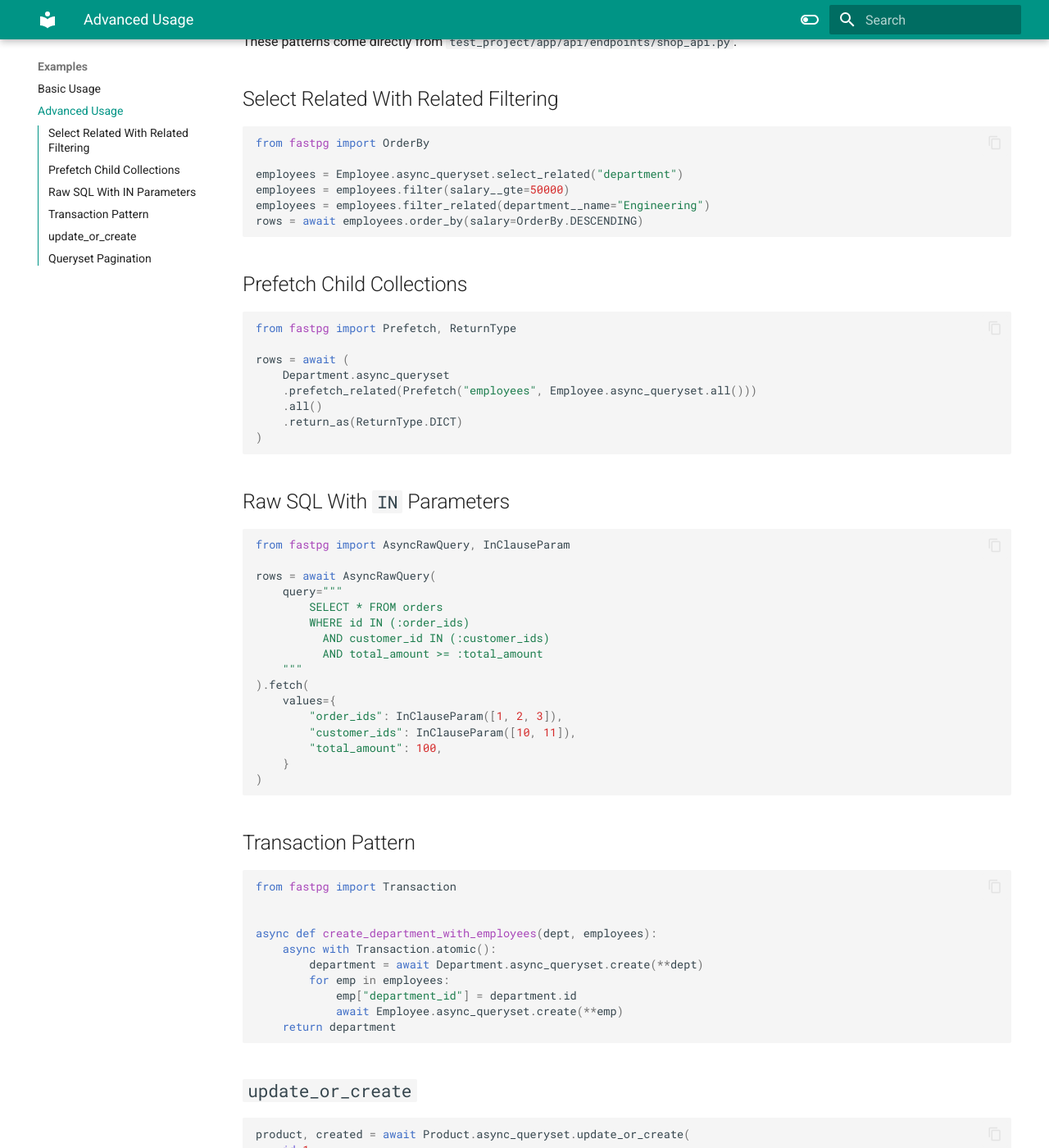
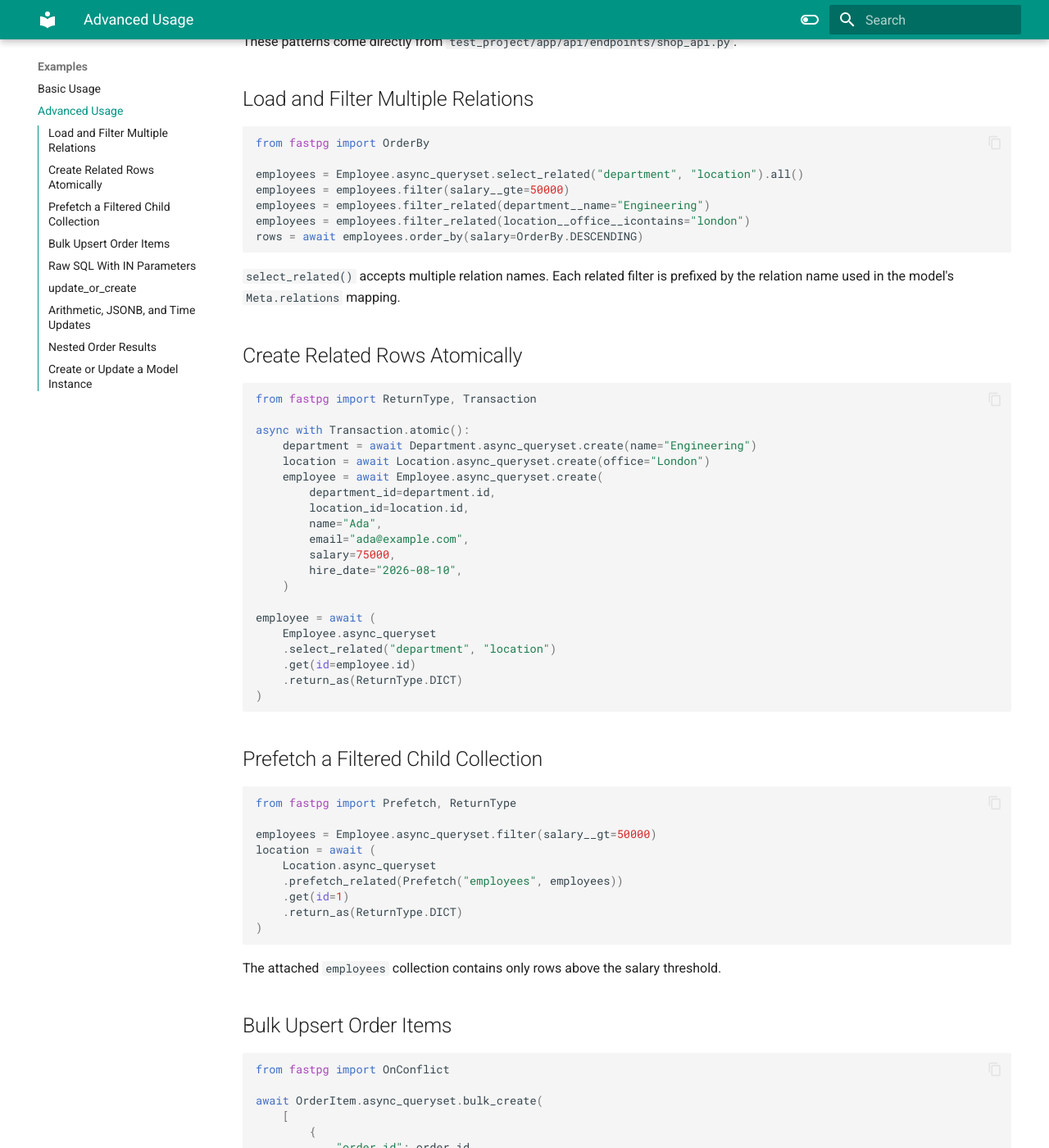
Before and after one commit to bepragma-ai/fastpg, an MkDocs documentation site: the page built from docs/examples/advanced-usage.md, in a window 1280 px wide and 1400 px high, scrolled down 190 px. Shown: the whole window at 82% size. Built offline with MkDocs 1.6.1 and Material for MkDocs 9.7.7, drawn with Linux system fonts in a browser that asks for light colours; some of the changed text lies outside the part shown.

Commit message:
Minor fixes

````diff
--- a/docs/examples/advanced-usage.md
+++ b/docs/examples/advanced-usage.md
@@ -2,27 +2,80 @@
 
 These patterns come directly from `test_project/app/api/endpoints/shop_api.py`.
 
-## Select Related With Related Filtering
+## Load and Filter Multiple Relations
 
 ```python
 from fastpg import OrderBy
 
-employees = Employee.async_queryset.select_related("department")
+employees = Employee.async_queryset.select_related("department", "location").all()
 employees = employees.filter(salary__gte=50000)
 employees = employees.filter_related(department__name="Engineering")
+employees = employees.filter_related(location__office__icontains="london")
 rows = await employees.order_by(salary=OrderBy.DESCENDING)
 ```
 
-## Prefetch Child Collections
+`select_related()` accepts multiple relation names. Each related filter is prefixed by
+the relation name used in the model's `Meta.relations` mapping.
+
+## Create Related Rows Atomically
+
+```python
+from fastpg import ReturnType, Transaction
+
+async with Transaction.atomic():
+    department = await Department.async_queryset.create(name="Engineering")
+    location = await Location.async_queryset.create(office="London")
+    employee = await Employee.async_queryset.create(
+        department_id=department.id,
+        location_id=location.id,
+        name="Ada",
+        email="ada@example.com",
+        salary=75000,
+        hire_date="2026-08-10",
+    )
+
+employee = await (
+    Employee.async_queryset
+    .select_related("department", "location")
+    .get(id=employee.id)
+    .return_as(ReturnType.DICT)
+)
+```
+
+## Prefetch a Filtered Child Collection
 
 ```python
 from fastpg import Prefetch, ReturnType
 
-rows = await (
-    Department.async_queryset
-    .prefetch_related(Prefetch("employees", Employee.async_queryset.all()))
-    .all()
+employees = Employee.async_queryset.filter(salary__gt=50000)
+location = await (
+    Location.async_queryset
+    .prefetch_related(Prefetch("employees", employees))
+    .get(id=1)
     .return_as(ReturnType.DICT)
+)
+```
+
+The attached `employees` collection contains only rows above the salary threshold.
+
+## Bulk Upsert Order Items
+
+```python
+from fastpg import OnConflict
+
+await OrderItem.async_queryset.bulk_create(
+    [
+        {
+            "order_id": order.id,
+            "product_id": item["product_id"],
+            "quantity": item["quantity"],
+            "unit_price": item["unit_price"],
+        }
+        for item in order_items
+    ],
+    on_conflict=OnConflict.UPDATE,
+    conflict_target=["order_id", "product_id"],
+    update_fields=["quantity", "unit_price"],
 )
 ```
 
@@ -47,40 +100,76 @@
 )
 ```
 
-## Transaction Pattern
-
-```python
-from fastpg import Transaction
-
-
-async def create_department_with_employees(dept, employees):
-    async with Transaction.atomic():
-        department = await Department.async_queryset.create(**dept)
-        for emp in employees:
-            emp["department_id"] = department.id
-            await Employee.async_queryset.create(**emp)
-    return department
-```
-
 ## `update_or_create`
 
 ```python
-product, created = await Product.async_queryset.update_or_create(
-    id=1,
-    sku="SKU-1",
-    defaults={"name": "Renamed", "price": 12.0, "stock_quantity": 100},
-)
+from fastpg import DuplicateKeyDatabaseError
+
+try:
+    product, created = await Product.async_queryset.update_or_create(
+        id=1,
+        sku="SKU-1",
+        defaults={
+            "name": "Renamed",
+            "price": 12.0,
+            "stock_quantity": 100,
+            "has_offer": False,
+        },
+    )
+except DuplicateKeyDatabaseError as exc:
+    # Translate this to the error response used by your web framework.
+    raise ValueError(exc.message) from exc
 ```
 
-## Queryset Pagination
+## Arithmetic, JSONB, and Time Updates
 
 ```python
-from fastpg import AsyncPaginator
+await Product.async_queryset.filter(id=1).update(stock_quantity__add=5)
+await Product.async_queryset.filter(id=1).update(stock_quantity__sub=2)
+await Product.async_queryset.filter(id=1).update(
+    properties__jsonb_set__color="blue"
+)
+await Product.async_queryset.filter(id=1).update(
+    properties__jsonb_remove="legacy_key"
+)
+await Product.async_queryset.filter(
+    id=1,
+    offer_expires_at__isnull=False,
+).update(offer_expires_at__add_time="1 day")
+```
 
-paginator = AsyncPaginator(
-    page_size=20,
-    queryset=Product.async_queryset.all(),
+`__add_time` and `__sub_time` take a PostgreSQL interval value such as `"1 day"`.
+
+## Nested Order Results
+
+```python
+from fastpg import Prefetch
+
+orders = await Order.async_queryset.prefetch_related(
+    Prefetch(
+        "line_items",
+        OrderItem.async_queryset.select_related("product").all(),
+    )
+).all()
+```
+
+## Create or Update a Model Instance
+
+```python
+import uuid
+
+coupon, created = await Coupon.async_queryset.get_or_create(
+    code="WELCOME",
+    defaults={
+        "unique_id": uuid.uuid4(),
+        "value": 10,
+        "value_type": Coupon.CouponTypes.PERCENTAGE,
+    },
 )
 
-page = await paginator.get_page(1)
+coupon.unique_id = uuid.uuid4()
+coupon.value = 250
+coupon.value_type = Coupon.CouponTypes.FIXED
+coupon.properties["unique_id"] = coupon.unique_id
+await coupon.save()
 ```
````
Also changed, not shown: docs/examples/basic-usage.md (+17 -4 lines), docs/guides/models.md (+1 -1 lines), docs/guides/relationships.md (+19 -7 lines), docs/reference/constants.md (+1 -1 lines), docs/reference/errors.md (+3 -0 lines), 3 other files.
